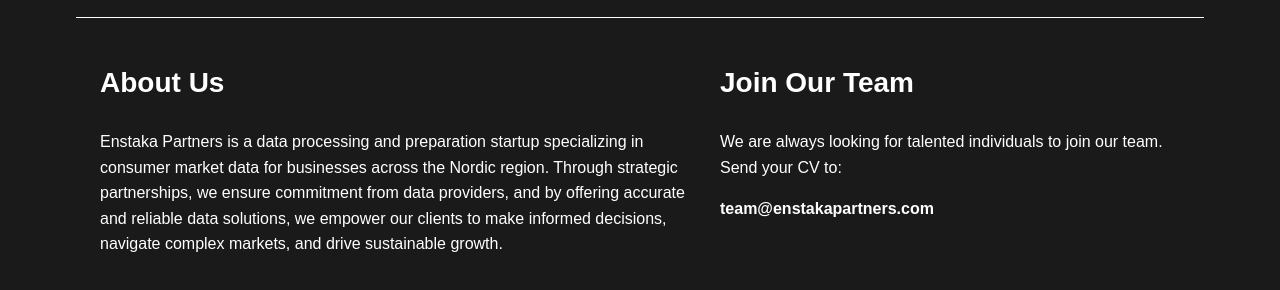
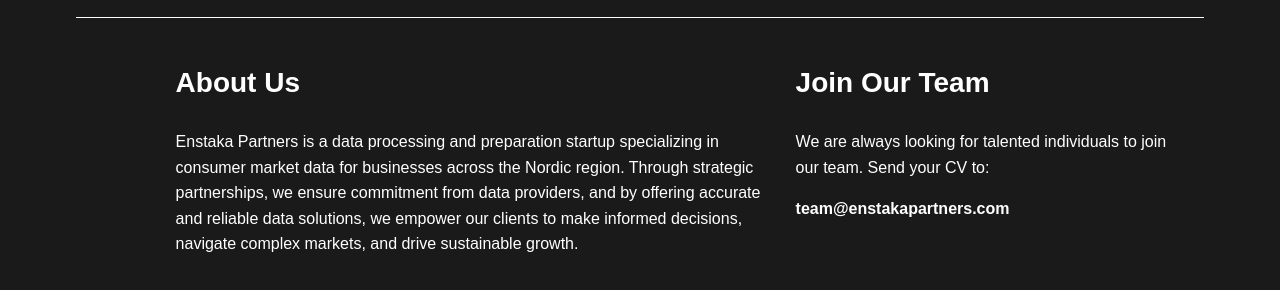
Before and after one commit to Fex-max/enstaka-partners, a plain HTML site: page index.html in a window 1280 px wide. Shown: the part 68-358 px from the top of the page. Drawn offline with Linux system fonts and the light colour scheme; a web font is replaced by a local one.

Commit message:
Update index.html

```diff
--- a/index.html
+++ b/index.html
@@ -64,6 +64,7 @@
 
         .about {
             margin-right: 20px;
+            padding-left: 2cm;
         }
 
         .about h2, .apply h2 {
```
